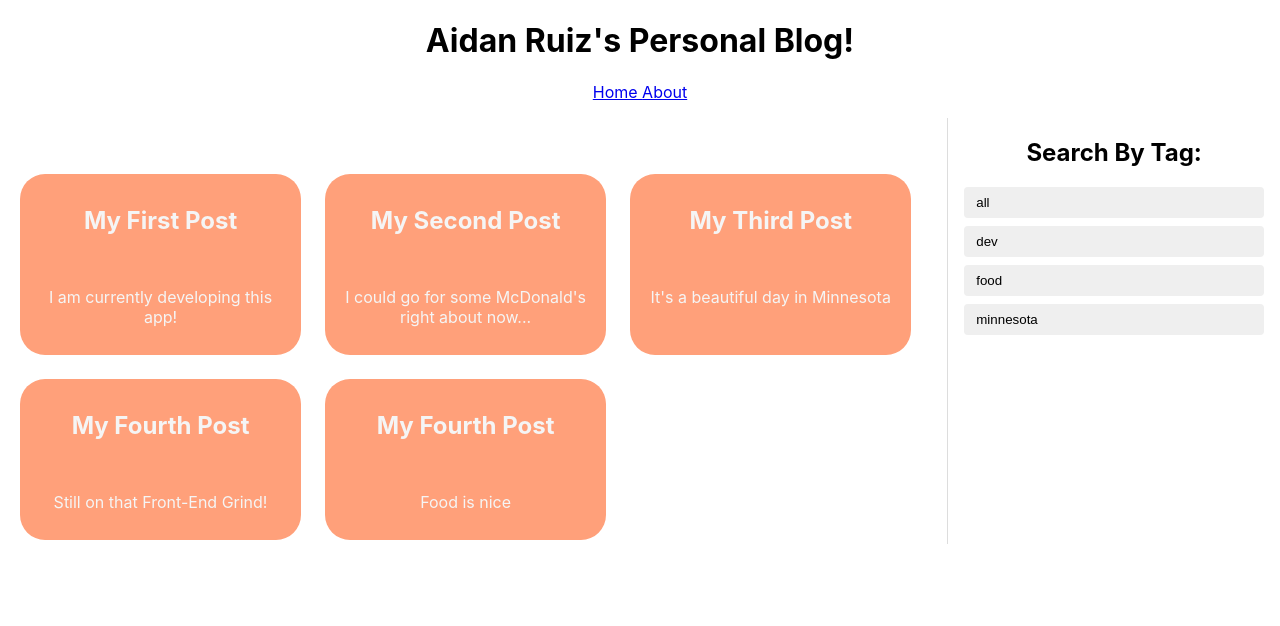
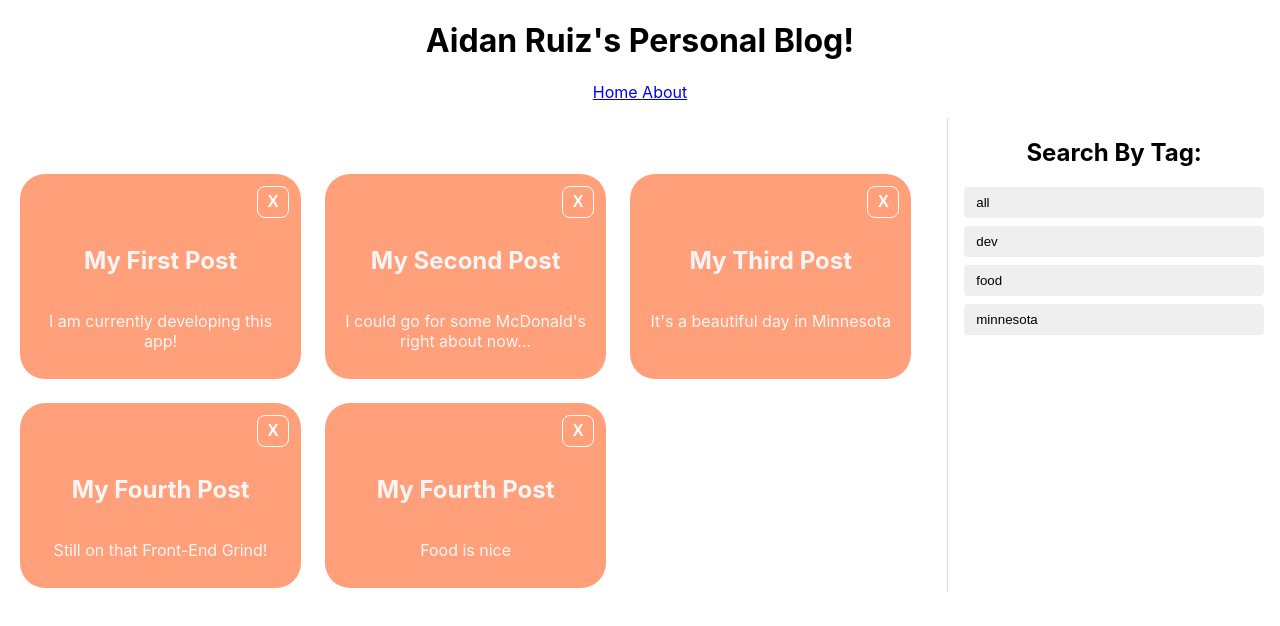
Before and after one commit to Aidan-R-1032/blogging, a React (Create React App) app: page / in a window 1280 px wide. Shown: the top 626 px of the page. Built offline with nearby package versions, Linux system fonts and the light colour scheme.

Commit message:
started working on a delete post button

```diff
--- /dev/null
+++ b/src/components/DeleteWarningButton.js
@@ -0,0 +1,54 @@
+function Button({ children, setStyle, clickHandler }) {
+  return (
+    <button style={setStyle} onClick={clickHandler}>
+      {children}
+    </button>
+  );
+}
+
+function Alert({ children }) {
+  return (
+    <>
+      <div className="Overlay"></div>
+      <div className="Alert">{children}</div>
+    </>
+  );
+}
+
+function DeleteButton({ clickHandler }) {
+  return (
+    <Button
+        setStyle={{
+            'backgroundColor' : 'red',
+            'color' : 'white'
+        }}
+      clickHandler={clickHandler}
+    >
+      Delete
+    </Button>
+  );
+}
+
+function DeleteWarningButton({ alertHead, alertMsg, deleteFunc }) {
+  return (
+    <div
+      style={{
+        'backgroundColor' : 'white',
+        'color' : 'lightsalmon',
+        'width' : '80%',
+        'alignSelf' : 'center',
+        'padding' : '1rem',
+        'margin' : '0.5rem',
+        'borderRadius' : '25px'
+      }}
+    >
+      <Alert>
+        <h4>{alertHead}</h4>
+        <p>{alertMsg}</p>
+      </Alert>
+      <DeleteButton clickHandler={deleteFunc} />
+    </div>
+  );
+}
+
+export default DeleteWarningButton;
--- a/src/components/Post.js
+++ b/src/components/Post.js
@@ -1,3 +1,6 @@
+import DeleteWarningButton from "./DeleteWarningButton"
+import { useState, useEffect } from "react"
+
 const div_styles = {
     'backgroundColor': 'lightsalmon',
     'display': 'flex',
@@ -16,12 +19,61 @@ const p_styles = {
     'padding': '0.5rem'
 }
 
+const deleteTogglerStyle = {
+  'display' : 'flex',
+  'justifyContent' : 'center',
+  'alignItems' : 'center',
+  'width' : '2rem',
+  'height' : '2rem',
+  'backgroundColor' : 'lightsalmon',
+  'color' : 'white',
+  'border' : '1px solid white',
+  'borderRadius' : '8px',
+  'cursor' : 'pointer',
+  'fontWeight' : 'bold',
+  'fontSize' : '1rem',
+  'margin' : '0.5rem 0.5rem auto 0.3rem'
+};
+
+
 
 function Post(props){
+    const [displayDelete, setDisplayDelete] = useState(false);
+
+    const toggleDelete = () => {
+        setDisplayDelete(!displayDelete);
+    }
+
+    useEffect(() => {   // prevents scrolling
+        if(displayDelete) {
+            document.body.style.overflow = 'hidden';
+        } else {
+            document.body.style.overflow = 'auto';
+        }
+
+        return () => {
+            document.body.style.overflow = "auto";
+        };
+    }, [displayDelete]);
     return (
         <div style={div_styles}>
-            <h1 style={h1_styles}> {props.title} </h1>
-            <p style={p_styles}> {props.body} </p>
+            <div style={{'marginLeft' : 'auto'}}>
+                <button
+                    onClick={toggleDelete}
+                    style={deleteTogglerStyle}>
+                        X
+                </button>
+            </div>
+            {displayDelete && <DeleteWarningButton
+                alertHead={"Are you sure you want to delete this post?"}
+                alertMsg={`Once you delete a post, you will not be able to view it or any comments attactched.
+                    Please make sure you are certain!`}
+                deleteFunc={() => {console.log(`Deleted post titled ${props.title}`)}}
+            />}
+            {!displayDelete && <div>
+                <h1 style={h1_styles}> {props.title} </h1>
+                <p style={p_styles}> {props.body} </p>
+            </div>}
         </div>
     )
 }
```
